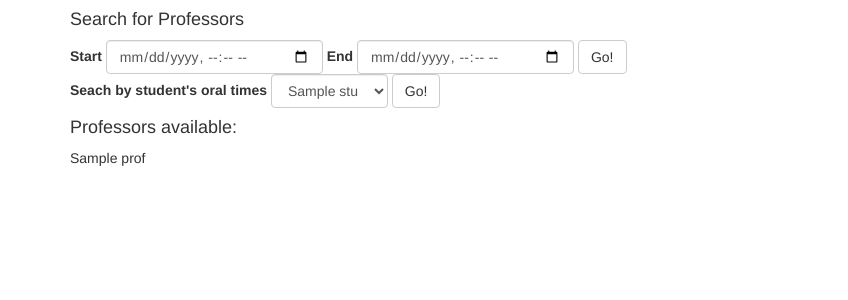
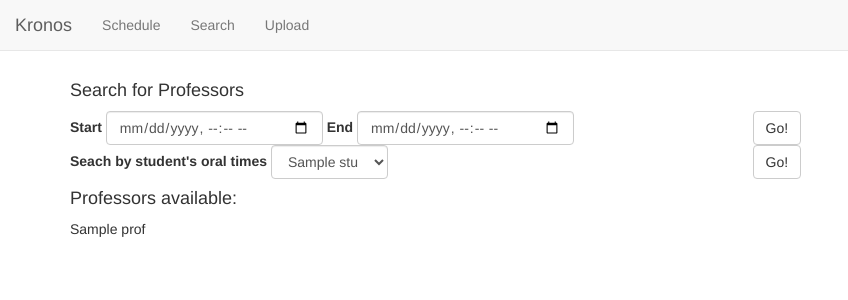
Before and after one commit to reed-college/kronos, a Flask app: template kronos/templates/search.html in a window 1280 px wide. Shown: the top 300 px of the page, without its empty margins (0-848 px from the left). Run offline with Flask 2, Linux system fonts and the light colour scheme; the template is opened without the code that fills it: most values are stand-ins (such as "Sample title", 1, 10 or a date in 2020); parts of the project's set-up code (start-up, migrations or seed data) failed here and were passed over; some libraries are stand-ins or nearby versions.

Commit message:
added navbar

```diff
--- a/kronos/templates/base.html
+++ b/kronos/templates/base.html
@@ -3,3 +3,21 @@
 {{super()}} {# gets bootstrap styles #}
 <link rel="shortcut icon" href="{{ url_for('static', filename='favicon.ico') }}">
 {% endblock %}
+{% block content %}
+<head>
+  <nav class="navbar navbar-default navbar-static-top">
+    <div class="container-fluid">
+      <div class="navbar-header">
+        <a class="navbar-brand" href="#">Kronos</a>
+      </div>
+      <div class="collapse navbar-collapse">
+        <ul class="nav navbar-nav">
+          <li><a href="{{ url_for('schedule') }}">Schedule</a></li>
+          <li><a href="{{ url_for('search') }}">Search</a></li>
+          <li><a href="#">Upload</a></li>
+        </ul>
+      </div>
+    </div>
+  </nav>
+</head>
+{% endblock %}
--- a/kronos/templates/schedule.html
+++ b/kronos/templates/schedule.html
@@ -27,6 +27,7 @@ var edit = {{ edit }};
 {% endblock %}
 
 {% block content %}
+{{super()}}
 <div class="well hidden-print" id="filter-well">
   {# This form sends the fields as a querystring to /print so that the schedule is filtered #}
   <form action="{{ url_for('print_schedule') }}">
--- a/kronos/templates/search.html
+++ b/kronos/templates/search.html
@@ -1,10 +1,11 @@
 {% extends "base.html" %}
 {% block title %}Search{% endblock %}
 {% block content %}
+{{super()}}
 <div class="container">
   <h4>Search for Professors</h4>
-  <div class="row">
-    <form class="form-inline col-md-12" method="GET">
+  <form class="form-inline row" method="GET">
+    <div class="col-md-7">
       <div class="form-group">
         <label for="start">Start</label>
         <input type="datetime-local" class="form-control" id="start" name="start" {% if start %} value="{{start}}" {% endif %}>
@@ -13,12 +14,13 @@
         <label for="end">End</label>
         <input type="datetime-local" class="form-control" id="end" name="end" {% if end %} value="{{end}}" {% endif %}>
       </div>
+    </div>
+    <div class="col-md-1">
       <button type="submit" class="btn btn-default">Go!</button>
+    </div>
   </form>
-  </div>
-  <div class="row">
-    <form class="form-inline col-md-12" method="GET">
-      <div class="form-group">
+  <form class="form-inline row" method="GET">
+    <div class="form-group col-md-7">
       <label for="start">Seach by student's oral times</label>
       <select class="form-control" id="student" name="student">
         {% for student in students %}
@@ -26,9 +28,10 @@
         {% endfor %}
       </select>
     </div>
+    <div class="col-md-1">
       <button type="submit" class="btn btn-default">Go!</button>
+    </div>
   </form>
-  </div>
   {% if profs != [] %}
     <h4>Professors available:</h4>
     <p>
--- a/kronos/views.py
+++ b/kronos/views.py
@@ -131,6 +131,8 @@ def search():
         start = oral.dtstart
         end = oral.dtend
         profs = util.free_professors(start,end)
+        startstr = oral.dtstart.strftime("%Y-%m-%dT%H:%M")
+        endstr = oral.dtend.strftime("%Y-%m-%dT%H:%M")
     else:
         start = None
         end = None
```
Also changed, not shown: kronos/static/css/schedule.css (+6 -1 lines). Lines whose indentation alone changed are shown as unchanged.
